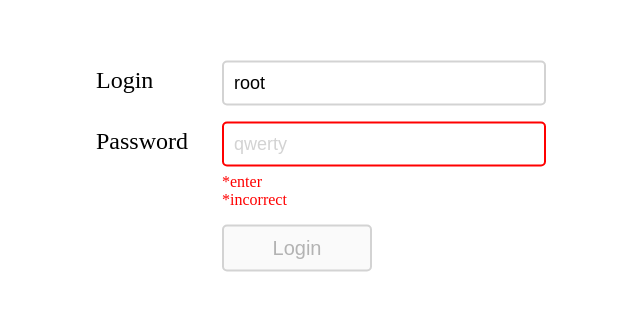
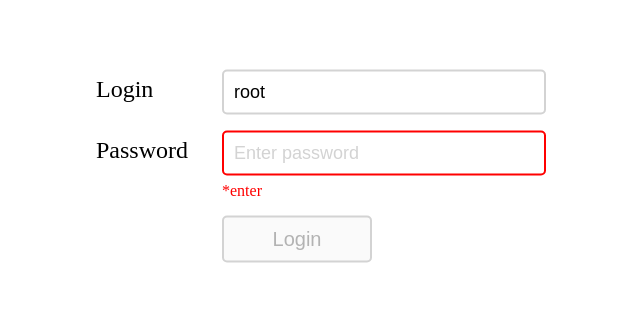
Before and after one commit to olehi94/webdraftt_angular, an Angular app: page / in a window 1280 px wide. Shown: the part 231-542 px from the top of the page, without its empty margins (319-959 px from the left). Built offline with nearby package versions, Linux system fonts and the light colour scheme.

Commit message:
Added small change concerning errors display.

```diff
--- a/src/app/admin-auth-form/admin-auth-form.component.css
+++ b/src/app/admin-auth-form/admin-auth-form.component.css
@@ -60,7 +60,7 @@
   list-style-type: none;
 }
 
-.admin-auth__input.ng-invalid + .admin-auth__errors-container .admin-auth__error--incorrect {
+.admin-auth__input.ng-invalid:not(.empty) + .admin-auth__errors-container .admin-auth__error--incorrect {
   display: block;
 }
 
--- a/src/app/admin-auth-form/admin-auth-form.component.html
+++ b/src/app/admin-auth-form/admin-auth-form.component.html
@@ -3,7 +3,7 @@
       <div>
         <input type="text" [(ngModel)] = "adminAuthForm.loginInput" #login="ngModel"
                class="admin-auth__input" [ngClass]="{'empty': !login.value}"
-               name="login" placeholder="example@test.com" required pattern="^[a-zA-Z]+$">
+               name="login" placeholder="Enter login" required pattern="^[a-zA-Z]+$">
         <ul class="admin-auth__errors-container">
           <li class="admin-auth__error admin-auth__error--enter">*enter</li>
           <li class="admin-auth__error admin-auth__error--incorrect">*incorrect</li>
@@ -14,7 +14,7 @@
       <div>
         <input type="password" [(ngModel)] = "adminAuthForm.passwordInput" #password="ngModel"
                class="admin-auth__input" [ngClass]="{'empty': !password.value}"
-               name="password" placeholder="qwerty" required pattern="^[a-zA-Z0-9]{6,}">
+               name="password" placeholder="Enter password" required pattern="^[a-zA-Z0-9]{6,}">
         <ul class="admin-auth__errors-container">
           <li class="admin-auth__error admin-auth__error--enter">*enter</li>
           <li class="admin-auth__error admin-auth__error--incorrect">*incorrect</li>
```
